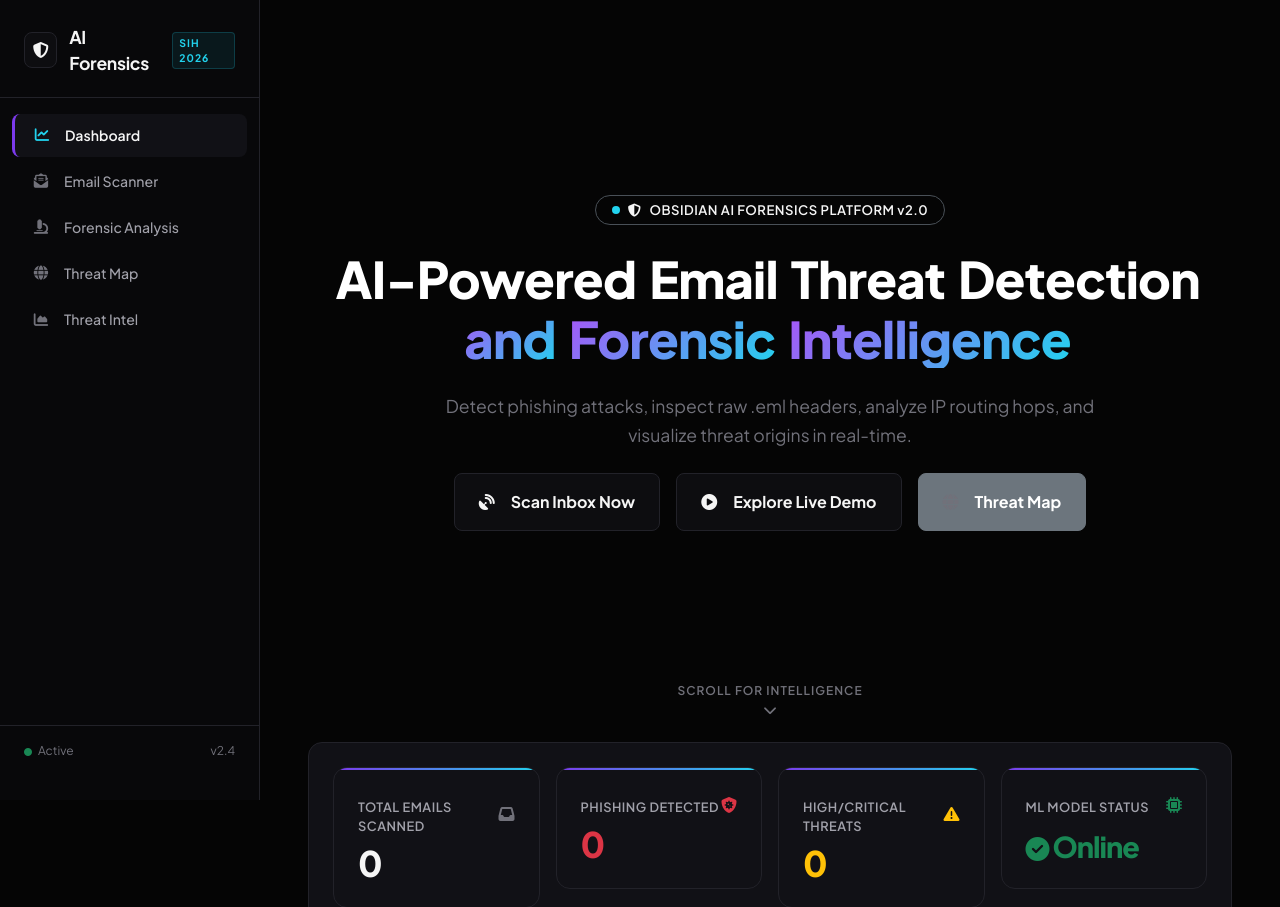
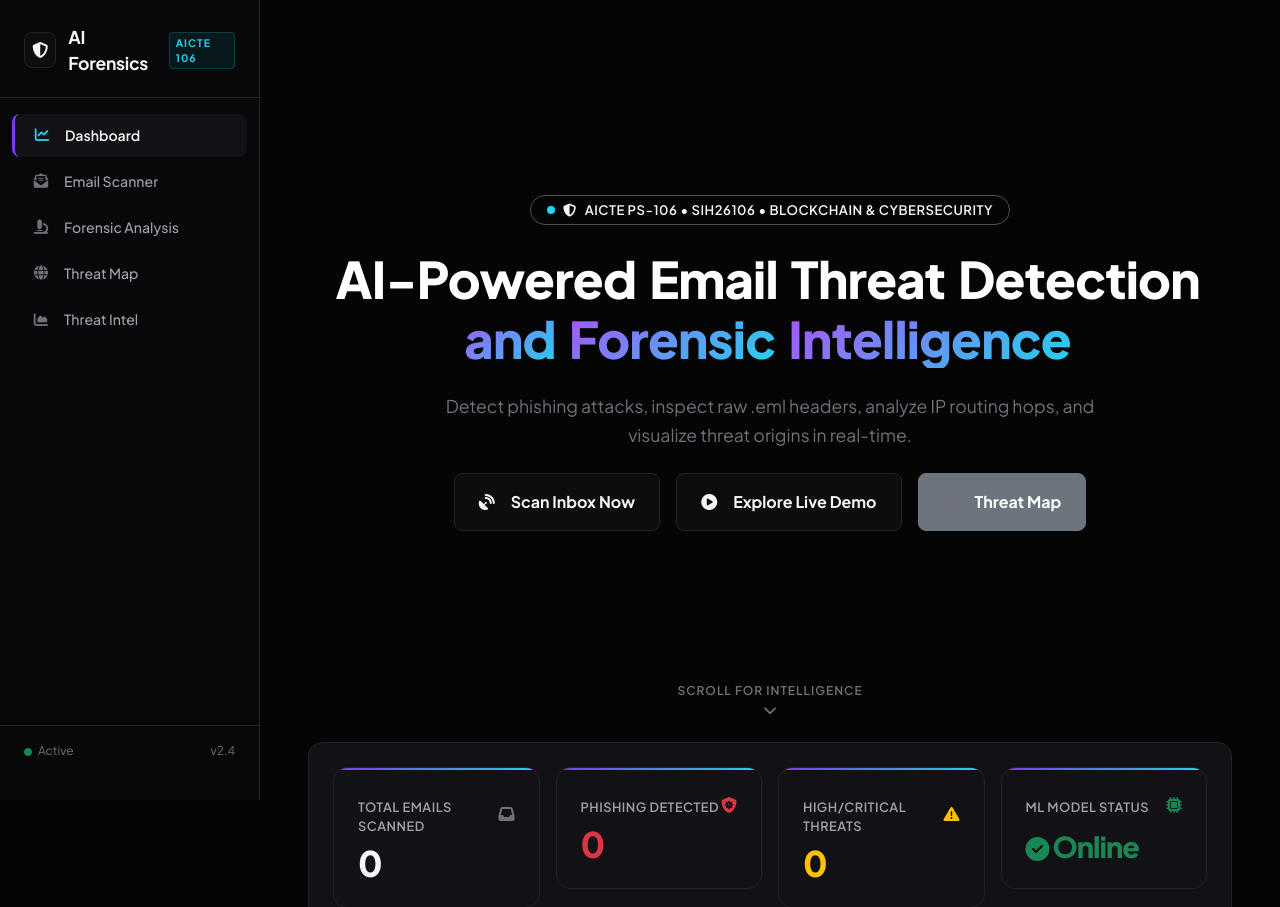
Before and after one commit to SabarishR08/mailforensic-ai-sih26106, a Flask app: page /dashboard in a window 1280 px wide. Shown: the top 907 px of the page. Run offline with Flask 3, Linux system fonts and the light colour scheme; data that the repository does not hold is empty; some libraries are stand-ins or nearby versions.

Commit message:
feat(branding): highlight AICTE PS-106 Blockchain & Cybersecurity track and fix scan_text backward compat

```diff
--- a/backend/routes/email.py
+++ b/backend/routes/email.py
@@ -196,7 +196,13 @@ def scan_text():
     finally:
         loop.close()
 
+    # Provide top-level convenience fields for legacy frontend callers
+    result['prediction'] = result.get('ml', {}).get('prediction', 'unknown')
+    result['confidence'] = result.get('ml', {}).get('confidence', 0.5)
+    result['model_loaded'] = True
+
     return jsonify(result)
+
 
 
 @email_bp.route('/api/logs')
--- a/dashboard/templates/base.html
+++ b/dashboard/templates/base.html
@@ -629,7 +629,7 @@
             <div class="brand">
                 <div class="brand-icon"><i class="fas fa-shield-halved"></i></div>
                 <span class="brand-text">AI Forensics</span>
-                <span class="brand-tag">SIH 2026</span>
+                <span class="brand-tag">AICTE 106</span>
             </div>
             <nav class="nav flex-column mt-3">
                 <a class="nav-link {% if request.endpoint == 'dashboard.dashboard' %}active{% endif %}" href="/dashboard">
--- a/dashboard/templates/dashboard.html
+++ b/dashboard/templates/dashboard.html
@@ -8,7 +8,7 @@
         <div class="d-inline-flex align-items-center gap-2 px-3 py-1 mb-4 rounded-pill border border-default bg-panel text-cyan" style="font-size: 0.82rem; font-weight: 600; letter-spacing: 0.5px; z-index: 2;">
             <span style="width: 8px; height: 8px; border-radius: 50%; background: var(--accent-cyan); display:inline-block;"></span>
             <i class="fas fa-shield-halved text-cyan"></i>
-            <span>OBSIDIAN AI FORENSICS PLATFORM v2.0</span>
+            <span>AICTE PS-106 &bull; SIH26106 &bull; BLOCKCHAIN &amp; CYBERSECURITY</span>
         </div>
 
         <!-- Headline with Word-by-Word Sliding Front Animation (1-sec window) -->
```
